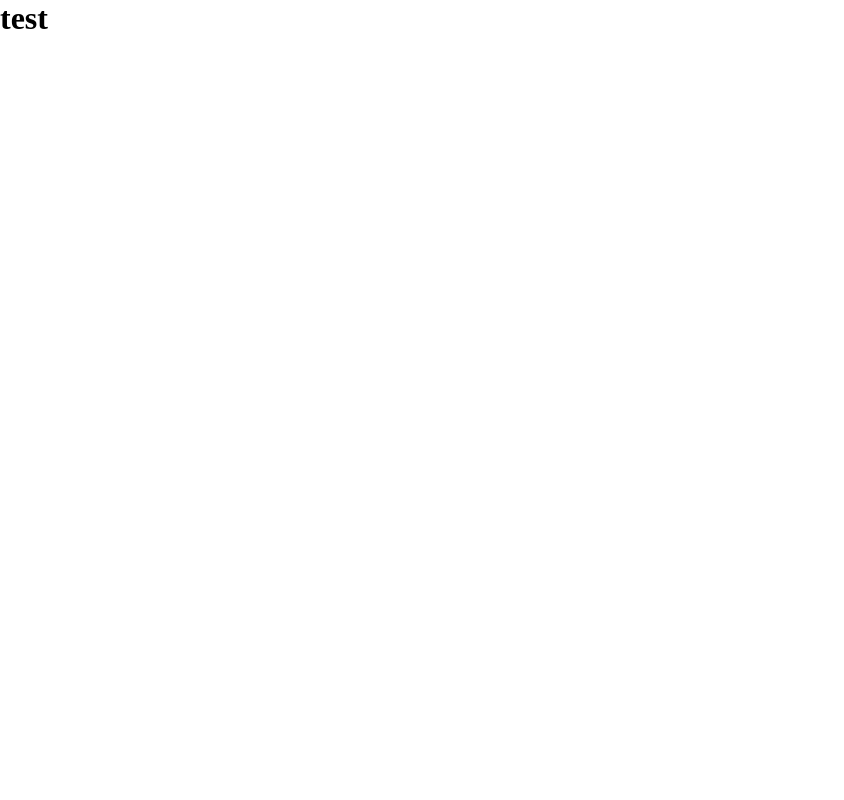
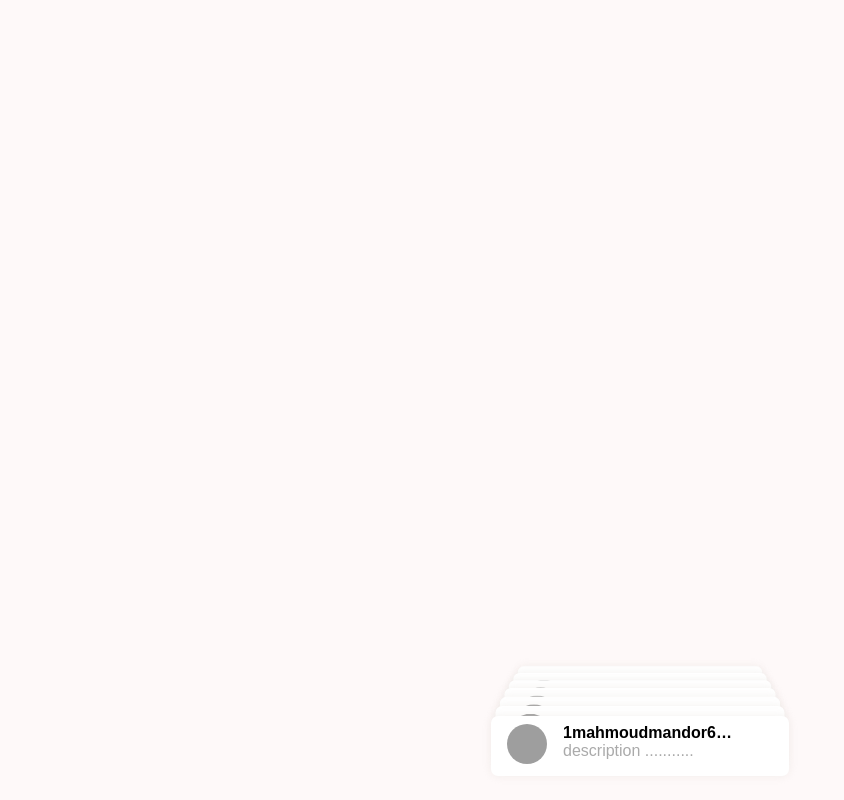
Before and after one commit to Mandor99/UI-challenges, a website: page index.html in a window 1280 px wide. Shown: the whole page, without its empty margins (0-844 px from the left). Drawn offline with Linux system fonts and the light colour scheme; grey boxes are pictures that could not be loaded.

Commit message:
finish 1st_ui challenge [menu]

```diff
--- a/index.html
+++ b/index.html
@@ -8,6 +8,18 @@
     <link rel="stylesheet" href="dist/css/main.css">
 </head>
 <body>
-    <h1>test</h1>
+    <div class="stack" id="stack">
+        <!-- <div class="box">
+            <figure class="box__fig">
+                <img src="./images/logo.svg" alt="logo" class="box__logo" />
+            </figure>
+            <div class="box__content">
+                <h4 class="box__title">mahmoudmandor65@gmail.com</h4>
+            <p class="box__desc">description ...........</p>
+            </div>
+        </div> -->
+    </div>
+
+    <script src="./js/menu.js"></script>
 </body>
 </html>
--- /dev/null
+++ b/js/menu.js
@@ -0,0 +1,63 @@
+const logoSrc = 'https://production.haystack-assets.com/assets/avatars/defaults/hey-84b6169bf4060a76a94a072fe96b5fef7970b02d19507e2ab3952c042c21b154.svg'
+
+const items = [
+    '1mahmoudmandor65@gmail.com',
+    '3twitter@mando',
+    '4FB.com/mando',
+    '5YT.com/mando',
+    '6twitter@mando',
+    '7IG/mando',
+    '8mando.net',
+]
+
+const stack = document.getElementById('stack')
+
+//generate boxes DOM
+const generateBoxesDom = () => {
+    for(let i = items.length - 1; i >= 0; i--) {
+        const Box = document.createElement('div')
+        Box.classList.add('box')
+        Box.innerHTML=`
+        <figure class="box__fig">
+            <img src=${logoSrc} alt="logo" class="box__logo" />
+        </figure>
+        <div class="box__content">
+            <h4 class="box__title">${items[i]}</h4>
+            <p class="box__desc">description ...........</p>
+        </div>
+        `
+        /*
+        scale(1- x*.03) => .03 as each card increase with .03 of his previous card
+        */
+        Box.style.transform = `
+            scale(${1 - i * .03}) translateY(${-i * .7}rem)
+        `
+        stack.append(Box);
+    }
+}
+
+const moveBoxes = function(e) {
+    e.stopPropagation()
+    const boxes = document.querySelectorAll('.box')
+        boxes.forEach((box, i) => {
+            let reverseSort = boxes.length - 1 - i
+            box.style.transform = `rotate(${reverseSort * 1}deg) translate(-${24-reverseSort*.4}px, -${reverseSort*4.5}rem)`
+            box.style.boxShadow = `0 0 10px rgba(226, 221, 215,.4),0 10px 20px rgb(226,221,215)`
+        })
+}
+
+const resetBoxes = () => {
+    const boxes = document.querySelectorAll('.box')
+    boxes.forEach((box, i) => {
+        const reverseSort = boxes.length - 1 - i
+        box.style.transform = `scale(${1 - reverseSort * .03}) translateY(${-reverseSort * .7}rem)`
+    })
+}
+
+
+document.addEventListener('DOMContentLoaded', (e) => {
+    generateBoxesDom()
+    stack.addEventListener('click', (e) => moveBoxes(e))
+    document.addEventListener('click', resetBoxes)
+
+})
--- a/sass/_global.scss
+++ b/sass/_global.scss
@@ -14,4 +14,6 @@ html {
 
 body {
     min-height: 100vh; //test
+    font-family: sans-serif;
+    background-color: #fef9f9;
 }
--- /dev/null
+++ b/sass/_stack.scss
@@ -0,0 +1,48 @@
+.stack {
+    position: absolute;
+    bottom: 1.5rem;
+    left: 50%;
+    transform: translateX(-50%);
+    // width: 100%;
+    display: flex;
+    flex-direction: column;
+    align-items: center;
+
+    .box {
+        background-color: #fff;
+        border-radius: 7px;
+        box-shadow: 0 0 10px rgba(226, 221, 215, .4);
+        transition: all .3s ease;
+        display: flex;
+        gap: 1rem;
+        padding: 0.5rem 3.5rem 0.5rem 1rem;
+        cursor: pointer;
+        position: absolute;
+        bottom: 0;
+
+        &__content {
+            width: 170px;
+            overflow: hidden;
+        }
+
+        &__logo {
+            width: 2.5rem;
+            height: 2.5rem;
+            border-radius: 50%;
+        }
+
+        &__title {
+            font-weight: 600;
+            overflow: hidden;
+            text-overflow: ellipsis;
+            white-space: nowrap;
+        }
+
+        &__desc {
+            color: #aaa;
+            overflow: hidden;
+            text-overflow: ellipsis;
+            white-space: nowrap;
+        }
+    }
+}
--- a/sass/main.scss
+++ b/sass/main.scss
@@ -1 +1,2 @@
-@import "_global.scss"
+@import "_global.scss";
+@import "_stack.scss";
```
Also changed, not shown: package.json (+2 -7 lines), dist/css/main.css, images/logo.svg (added), 2 other files.
